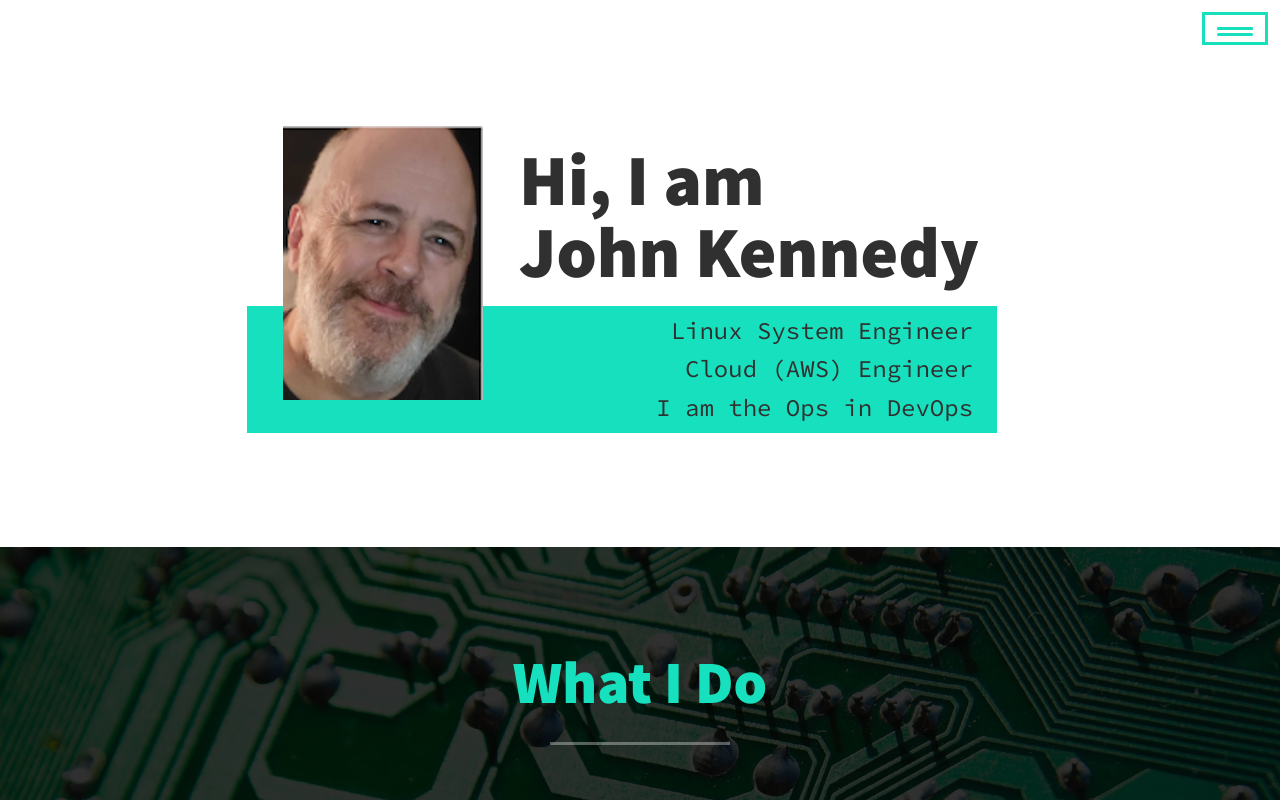
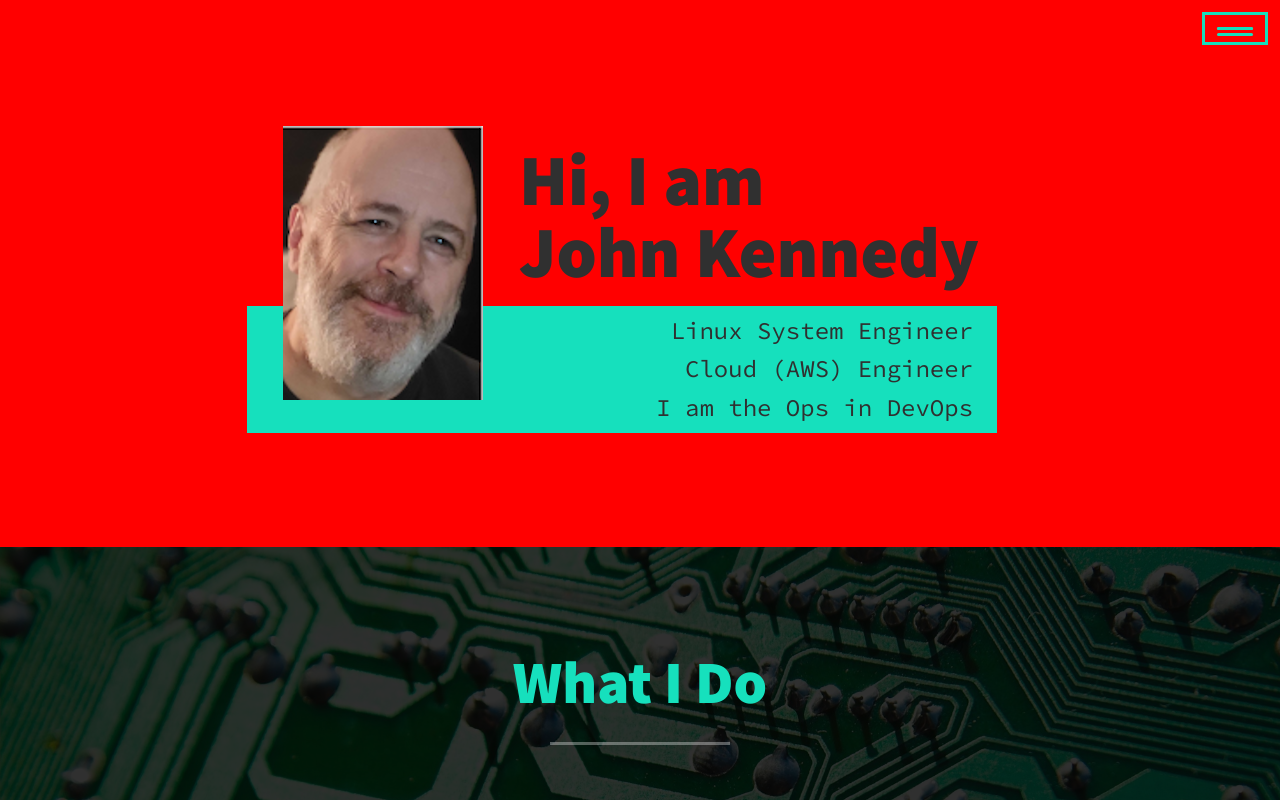
Before and after one commit to skebi69/jobsite, a plain HTML site: page www/jobsite/index.html in a window 1280 px wide. Both pictures are taken after a click on the button "toggle navigation". Shown: the top 800 px of the page. Drawn offline with nearby package versions, Linux system fonts and the light colour scheme.

Commit message:
added JavaScript file

```diff
--- a/www/jobsite/css/style.css
+++ b/www/jobsite/css/style.css
@@ -194,6 +194,10 @@ header {
     right: 1em;
     top: 1em;
     z-index: 1000;
+}
+
+.nav-open {
+    background: red;
 }
 
 .hamburger {
--- a/www/jobsite/index.html
+++ b/www/jobsite/index.html
@@ -159,6 +159,9 @@
             </li>
         </ul>
     </footer>
+
+    <script src="js/index.js"></script>
+
 </body>
 
 </html>
--- /dev/null
+++ b/www/jobsite/js/index.js
@@ -0,0 +1,5 @@
+const navToggle = document.querySelector('.nav-toggle');
+
+navToggle.addEventListener('click', () => {
+    document.body.classList.toggle('nav-open');
+});
```
